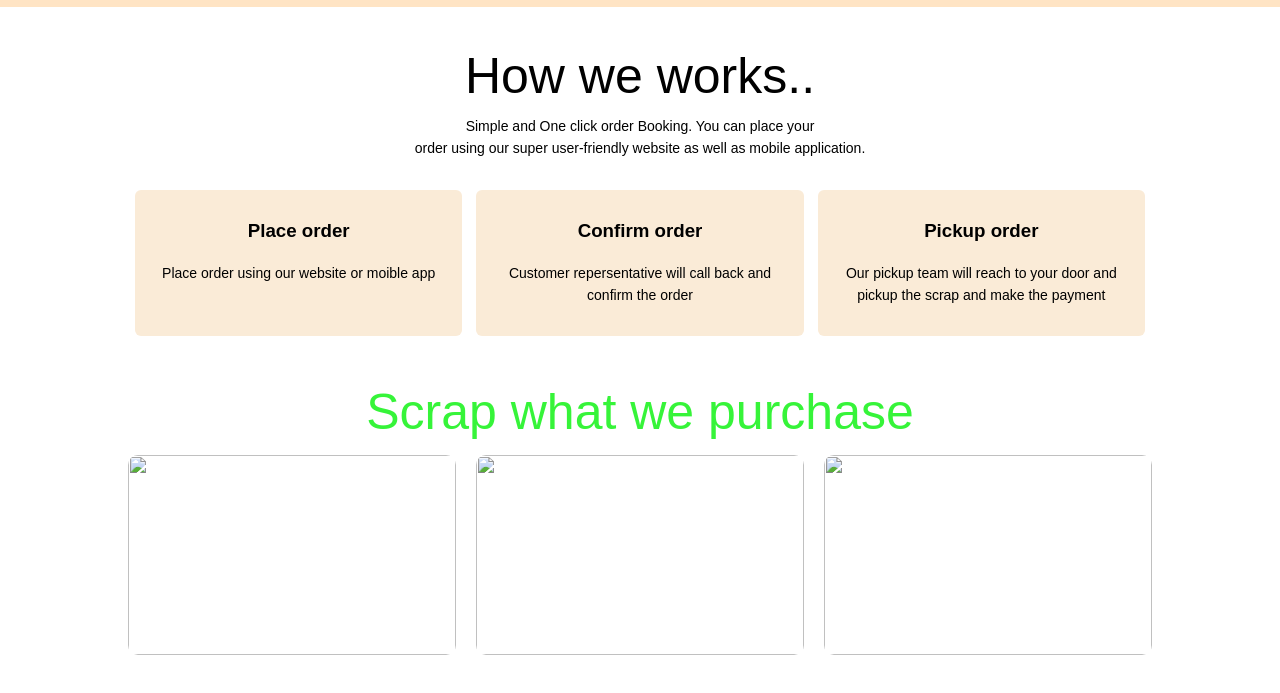
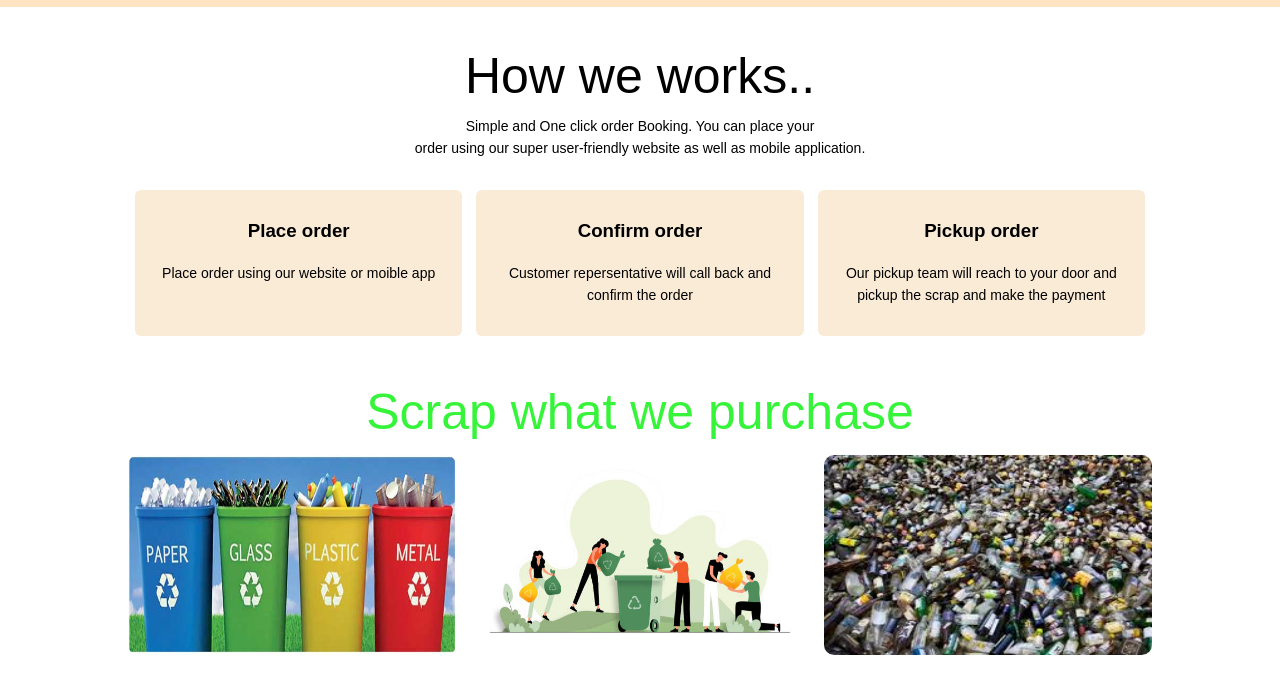
Before and after one commit to ehsankhan-hub/kabadi.github.io, a plain HTML site: page index.html in a window 1280 px wide. Shown: the part 793-1486 px from the top of the page. Drawn offline with Linux system fonts and the light colour scheme; files whose address does not match are found by name.

Commit message:
Update index.html

```diff
--- a/index.html
+++ b/index.html
@@ -95,19 +95,19 @@
 
       <div class="row">
       <div class="campous-col">
-       <img src="img/garbagebin.jpg">
+       <img src="garbagebin.jpg">
        <div class="layer">
            <h3>Garbage</h3>
        </div>
       </div>
       <div class="campous-col">
-        <img src="img/garbagebin1.jpeg">
+        <img src="garbagebin1.jpeg">
         <div class="layer">
             <h3>Garbage</h3>
         </div>
        </div>
        <div class="campous-col">
-        <img src="img/garbagebin2.jpeg">
+        <img src="garbagebin2.jpeg">
         <div class="layer">
             <h3>Garbage</h3>
         </div>
```
